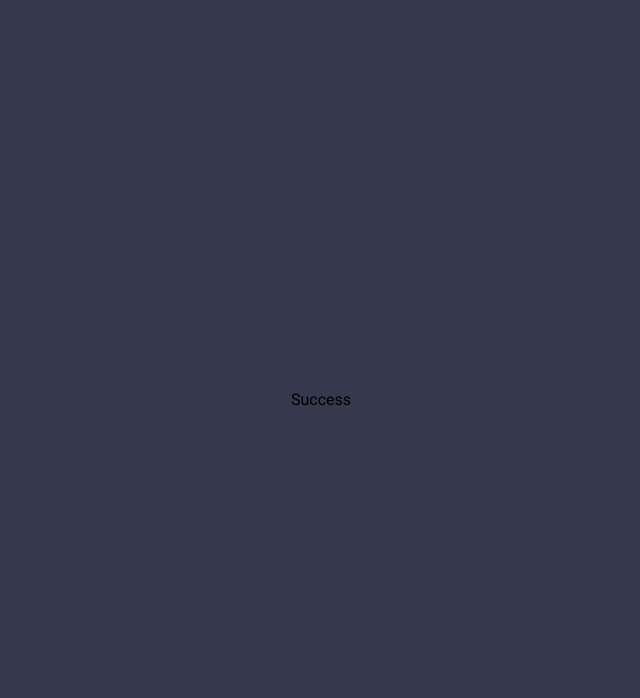
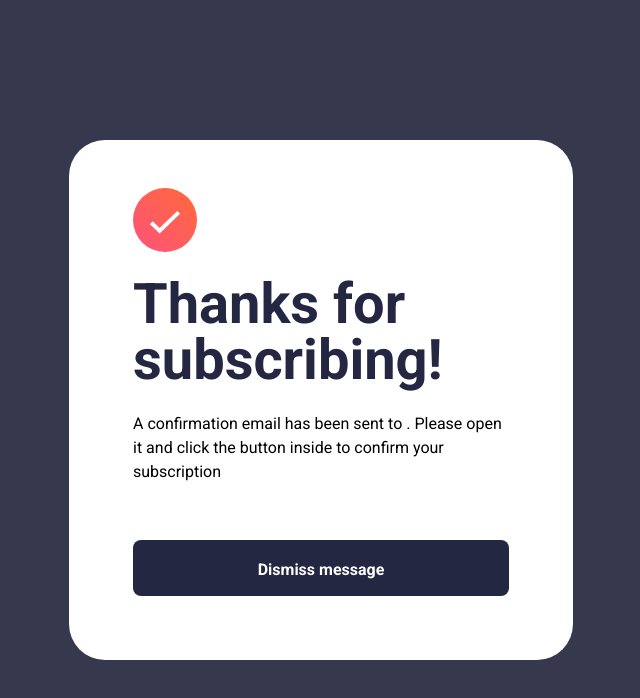
Before and after one commit to caarlosdamian/newsletter-sign-up-with-success-message, a React (Vite) app: page /success in a window 1280 px wide. Shown: the top 698 px of the page, without its empty margins (319-959 px from the left). Built offline with nearby package versions, Linux system fonts and the light colour scheme.

Commit message:
feat(app): finished application

```diff
--- a/src/components/button/Button.tsx
+++ b/src/components/button/Button.tsx
@@ -7,7 +7,8 @@ interface Props extends ButtonHTMLAttributes<HTMLButtonElement> {
 export const Button = ({ label, className, ...props }: Props) => {
   return (
     <button
-      className={`bg-primary-darkNavy text-white rounded-lg w-full py-[14px] text-base font-bold ${className}`}
+      className={`cursor-pointer bg-primary-darkNavy text-white rounded-lg w-full pb-[14px] pt-[18px] text-base font-bold hover:shadow-btn hover:bg-gradient-to-br hover:from-[#FF6A3A] hover:to-[#FF527B]
+      ${className}`}
       {...props}
     >
       {label}
--- a/src/components/input/Input.tsx
+++ b/src/components/input/Input.tsx
@@ -2,15 +2,33 @@ import { InputHTMLAttributes } from 'react';
 
 interface Props extends InputHTMLAttributes<HTMLInputElement> {
   label: string;
+  isValid: boolean;
+  isTouched: boolean;
 }
 
-export const Input = ({ label, ...props }: Props) => {
+export const Input = ({ label, isValid, isTouched, ...props }: Props) => {
   return (
     <label className="flex flex-col gap-2 w-full text-primary-darkNavy text-xs font-bold">
-      {label}
+      <div className="flex justify-between items-center">
+        <span>{label}</span>
+        {!isValid && isTouched && (
+          <span className="text-xs font-bold text-[#FF6155]">
+            Valid email required
+          </span>
+        )}
+      </div>
       <input
         {...props}
-        className="text-base font-normal outline-none py-4 px-6 rounded-lg ring-1 ring-primary-paleNavy ring-opacity-50"
+        className={`text-base font-normal outline-none py-4 px-6 rounded-lg ring-1 ring-primary-paleNavy ring-opacity-50
+        ${
+          isValid
+            ? ''
+            : isTouched
+            ? 'ring-[#FF6155] placeholder:text-[#FF6155] text-[#FF6155]'
+            : ''
+        }
+
+        `}
       />
     </label>
   );
--- a/src/pages/Home.tsx
+++ b/src/pages/Home.tsx
@@ -1,8 +1,29 @@
+import { FormEvent, useMemo, useState } from 'react';
 import { Button } from '../components/button/Button';
 import { Input } from '../components/input/Input';
 import { featuresInfo } from '../constants';
+import { useNavigate } from 'react-router-dom';
+import { validateEmail } from '../utils';
 
 export const Home = () => {
+  const [formState, setformState] = useState({
+    email: '',
+    isTouched: false,
+  });
+  const navigate = useNavigate();
+
+  const isValid = useMemo(
+    () =>
+      formState.email.length !== 0 && validateEmail(formState.email) !== null,
+    [formState]
+  );
+
+  const handleSubmit = (e: FormEvent) => {
+    e.preventDefault();
+    navigate('/success', { state: { email: formState.email } });
+    setformState({ email: '', isTouched: false });
+  };
+
   return (
     <div className="bg-white w-screen h-full flex flex-col gap-10 md:w-[928px] md:h-[641px] md:flex-row-reverse md:justify-between md:gap-16 md:py-6 md:pr-6 md:pl-16 md:rounded-[36px]">
       <div className="bg-headerMobile h-full bg-no-repeat w-screen min-h-[284px] bg-cover md:bg-contain md:bg-headerDesktop md:flex-1"></div>
@@ -21,10 +42,28 @@ export const Home = () => {
             ))}
           </ul>
         </div>
-        <div className="flex flex-col gap-6 mb-10 md:mb-0">
-          <Input label="Email address" placeholder="email@company.com" />
-          <Button label="Subscribe to monthly newsletter" />
-        </div>
+        <form
+          className="flex flex-col gap-6 mb-10 md:mb-0"
+          onSubmit={handleSubmit}
+        >
+          <Input
+            label="Email address"
+            placeholder="email@company.com"
+            onChange={(e) =>
+              setformState((prev) => ({ ...prev, email: e.target.value }))
+            }
+            isTouched={formState.isTouched}
+            isValid={formState.isTouched && isValid}
+            onBlur={() =>
+              setformState((prev) => ({ ...prev, isTouched: true }))
+            }
+          />
+          <Button
+            disabled={!isValid}
+            label="Subscribe to monthly newsletter"
+            type="submit"
+          />
+        </form>
       </div>
     </div>
   );
--- a/src/pages/Success.tsx
+++ b/src/pages/Success.tsx
@@ -1,6 +1,32 @@
+import { useLocation, useNavigate } from 'react-router-dom';
+import { Button } from '../components/button/Button';
 
 export const Success = () => {
+  const navigate = useNavigate();
+  const {
+    state,
+  } = useLocation();
+
   return (
-    <div>Success</div>
-  )
-}
+    <div className="w-screen h-screen bg-white flex items-center justify-between flex-col px-6 pt-20 pb-10 gap-10
+    md:w-[504px] md:h-[520px] md:rounded-[36px] md:pt-12 md:px-16 md:pb-16">
+      <div className="flex flex-col items-start gap-6 ">
+        <img
+          src="/src/assets/images/icon-success.svg"
+          alt="icon-success"
+          className="mb-4 md:mb-0"
+        />
+        <h1 className="text-[40px] font-bold text-primary-darkNavy md:text-[56px] md:leading-[56px]">
+          Thanks for subscribing!
+        </h1>
+        <h2 className="text-base font-normal">
+          A confirmation email has been sent to <strong>{state?.email || ''}</strong>. Please
+          open it and click the button inside to confirm your subscription
+        </h2>
+      </div>
+      <div className="w-full">
+        <Button label="Dismiss message" onClick={() => navigate('/')} />
+      </div>
+    </div>
+  );
+};
--- /dev/null
+++ b/src/utils/index.ts
@@ -0,0 +1,7 @@
+export const validateEmail = (email:string) => {
+    return String(email)
+      .toLowerCase()
+      .match(
+        /^(([^<>()[\]\\.,;:\s@"]+(\.[^<>()[\]\\.,;:\s@"]+)*)|.(".+"))@((\[[0-9]{1,3}\.[0-9]{1,3}\.[0-9]{1,3}\.[0-9]{1,3}\])|(([a-zA-Z\-0-9]+\.)+[a-zA-Z]{2,}))$/
+      );
+  };
--- a/tailwind.config.js
+++ b/tailwind.config.js
@@ -6,6 +6,9 @@ export default {
       backgroundImage: {
         headerMobile: "url('/src/assets/images/illustration-sign-up-mobile.svg')",
         headerDesktop:"url('/src/assets/images/illustration-sign-up-desktop.svg')",
+      },
+      boxShadow: {
+        "btn": "0px 15px 60px 0px rgba(0, 0, 0, 0.25)",
       },
       colors: {
         primary: {
```
